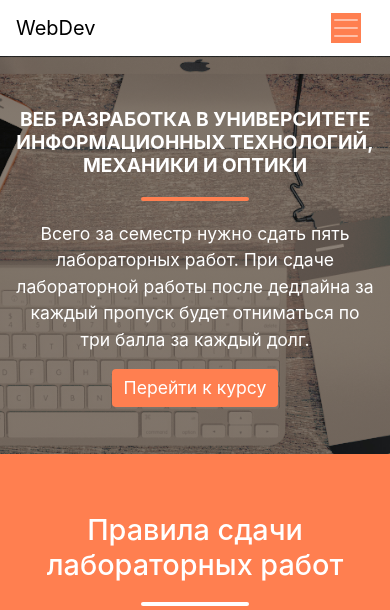
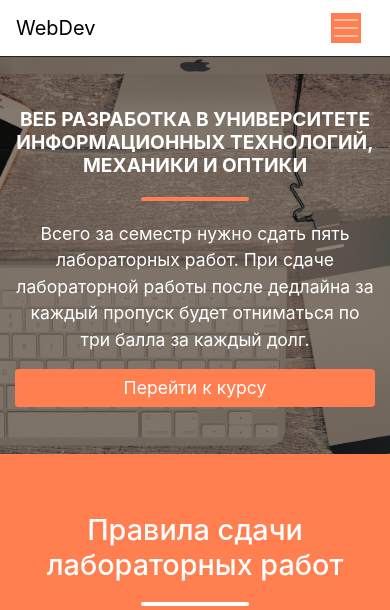
Before and after one commit to alexgelshtein/olezhko9.github.io, a PHP site: the page made by lab 2/index.html in a window 390 px wide. Shown: the top 610 px of the page. Run offline with PHP 8.4, Linux system fonts and the light colour scheme; some libraries are stand-ins or nearby versions.

Commit message:
smooth scroll and header button width

```diff
--- a/lab 2/style/main.css
+++ b/lab 2/style/main.css
@@ -1,3 +1,7 @@
+html {
+    scroll-behavior: smooth;
+}
+
 img {
     max-width: 100%;
 }
@@ -251,6 +255,10 @@ footer .fab {
         font-size: 16px;
     }
 
+    .btn-webdev {
+        width: 100%;
+    }
+
     section h2 {
         font-size: 1.8em;
     }
```
